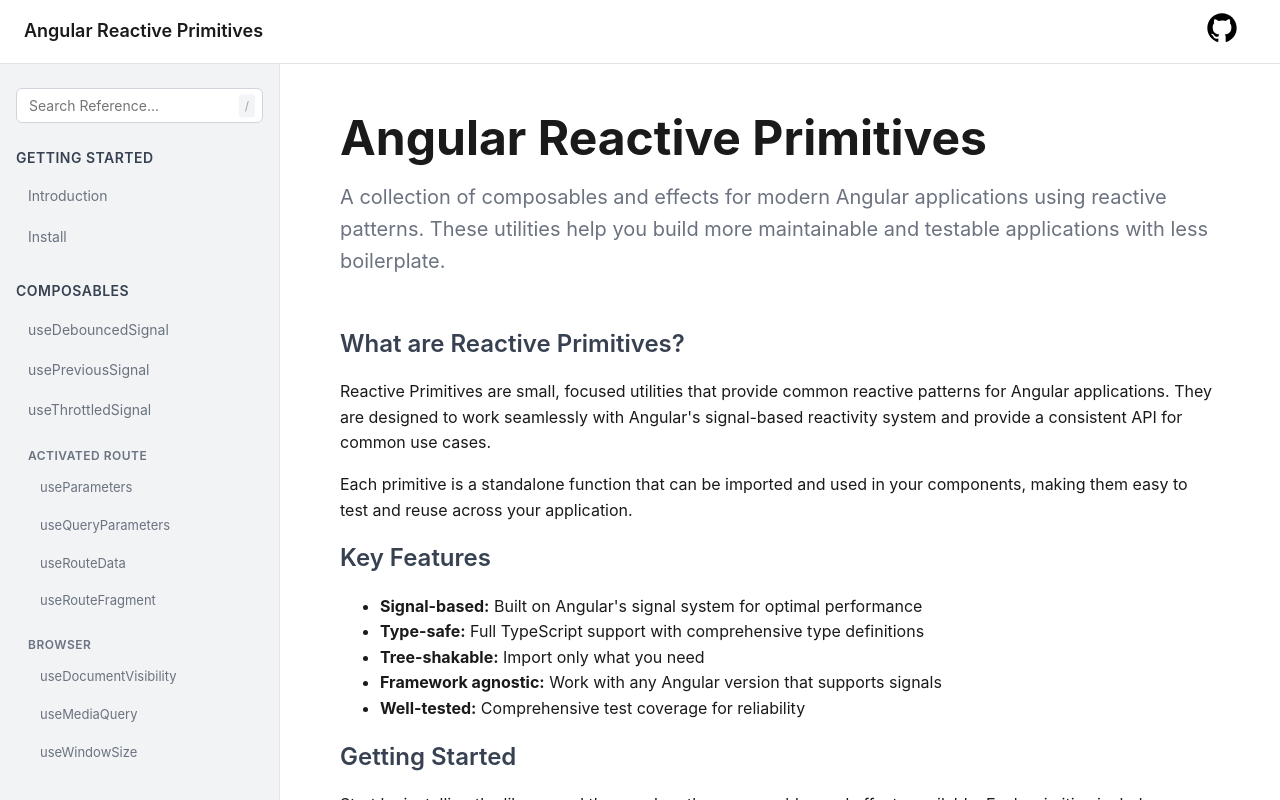
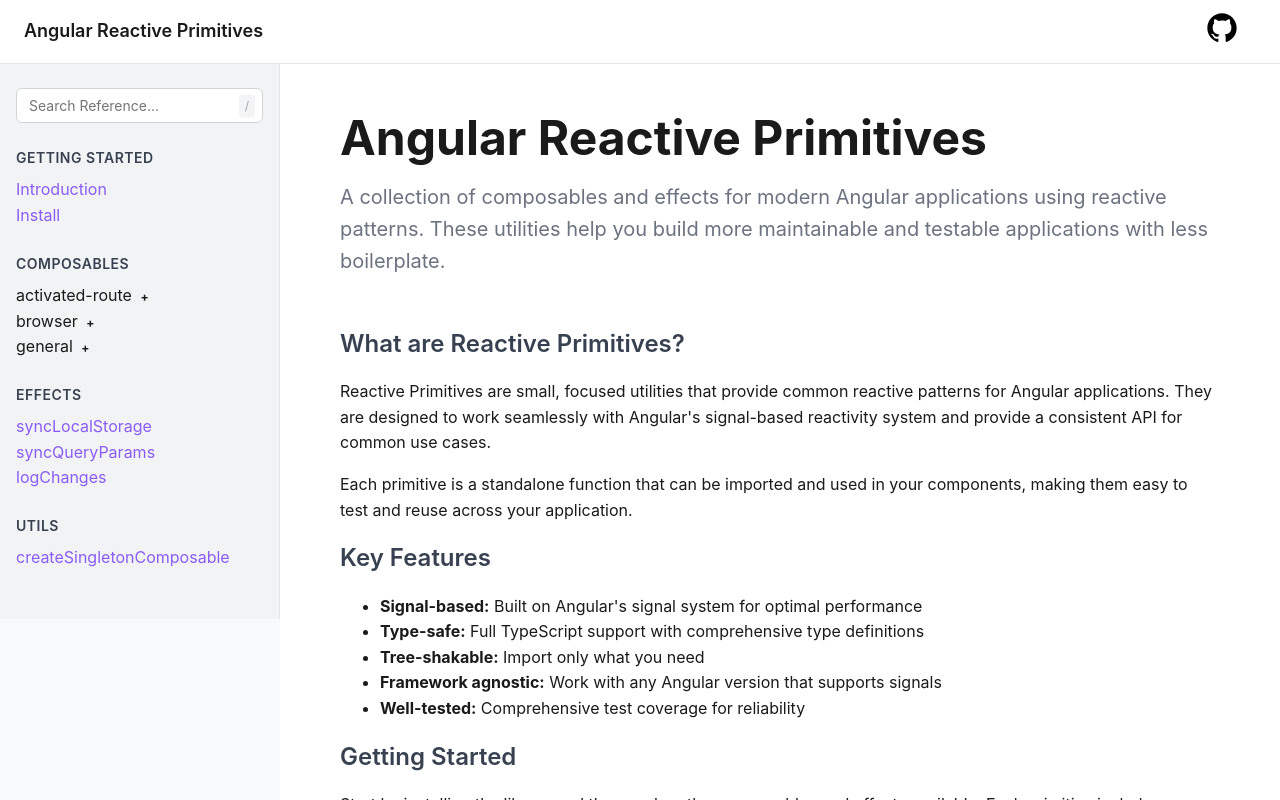
Before and after one commit to neb636/angular-reactive-primitives, an Angular app: page /getting-started/introduction in a window 1280 px wide. Built offline with nearby package versions, Linux system fonts and the light colour scheme.

Commit message:
More changes

```diff
--- /dev/null
+++ b/projects/reference-app/src/app/common/components/navigation-item/navigation-item.component.css
@@ -0,0 +1,10 @@
+.nav-subtitle {
+  cursor: pointer;
+  user-select: none;
+}
+
+.expand-icon {
+  margin-left: 4px;
+  font-size: 12px;
+  font-weight: bold;
+}
--- /dev/null
+++ b/projects/reference-app/src/app/common/components/navigation-item/navigation-item.component.ts
@@ -0,0 +1,73 @@
+import { ChangeDetectionStrategy, Component, computed, input, signal } from '@angular/core';
+import { RouterLink, RouterLinkActive } from '@angular/router';
+import { Route } from '@angular/router';
+
+@Component({
+  selector: 'navigation-item',
+  imports: [RouterLink, RouterLinkActive],
+  template: `
+    @if (!hasChildren()) {
+      <li>
+        <a
+          [routerLink]="fullPath()"
+          routerLinkActive="active"
+          [routerLinkActiveOptions]="{ exact: exactMatch() }"
+        >
+          {{ label() }}
+        </a>
+      </li>
+    } @else {
+      <li class="nav-subsection">
+        <span class="nav-subtitle" (click)="toggleChildren()">
+          {{ label() }}
+          <span class="expand-icon">{{ expandIcon() }}</span>
+        </span>
+        @if (childrenOpen()) {
+          <ul class="nav-sublist">
+            @for (child of route().children; track child.path) {
+              <navigation-item
+                [route]="child"
+                [basePath]="fullPath()"
+              ></navigation-item>
+            }
+          </ul>
+        }
+      </li>
+    }
+  `,
+  styleUrls: ['./navigation-item.component.css'],
+  changeDetection: ChangeDetectionStrategy.OnPush,
+})
+export class NavigationItemComponent {
+  route = input.required<Route>();
+  basePath = input<string>('');
+
+  childrenOpen = signal(false);
+
+  hasChildren = computed(() => {
+    const r = this.route();
+    return !!r.children && r.children.length > 0 && !r.component;
+  });
+
+  fullPath = computed(() => {
+    const base = this.basePath();
+    const path = this.route().path || '';
+    return base ? `${base}/${path}` : path;
+  });
+
+  label = computed(() => {
+    return this.route().title as string || this.route().path || '';
+  });
+
+  exactMatch = computed(() => {
+    return this.fullPath() === '';
+  });
+
+  expandIcon = computed(() => {
+    return this.childrenOpen() ? '−' : '+';
+  });
+
+  toggleChildren() {
+    this.childrenOpen.update(open => !open);
+  }
+}
--- a/projects/reference-app/src/app/common/components/navigation-sidebar/navigation-sidebar.component.ts
+++ b/projects/reference-app/src/app/common/components/navigation-sidebar/navigation-sidebar.component.ts
@@ -1,9 +1,10 @@
 import { ChangeDetectionStrategy, Component } from '@angular/core';
-import { RouterLink, RouterLinkActive } from '@angular/router';
+import { NAVIGATION_ROUTES } from '../../../app.routes';
+import { NavigationItemComponent } from '../navigation-item/navigation-item.component';
 
 @Component({
   selector: 'navigation-sidebar',
-  imports: [RouterLink, RouterLinkActive],
+  imports: [NavigationItemComponent],
   template: `
     <aside class="navigation-sidebar">
       <div class="search-container">
@@ -12,109 +13,30 @@ import { RouterLink, RouterLinkActive } from '@angular/router';
       </div>
 
       <nav class="doc-nav">
-        <div class="nav-section">
-          <h3 class="nav-title">Getting started</h3>
-          <ul class="nav-list">
-            <li>
-              <a
-                routerLink="/"
-                routerLinkActive="active"
-                [routerLinkActiveOptions]="{ exact: true }"
-                >Introduction</a
-              >
-            </li>
-            <li><a routerLink="/install" routerLinkActive="active">Install</a></li>
-          </ul>
-        </div>
-
-        <div class="nav-section">
-          <h3 class="nav-title">Composables</h3>
-          <ul class="nav-list">
-            <li>
-              <a routerLink="/composables/use-debounced-signal" routerLinkActive="active"
-                >useDebouncedSignal</a
-              >
-            </li>
-            <li>
-              <a routerLink="/composables/use-previous-signal" routerLinkActive="active"
-                >usePreviousSignal</a
-              >
-            </li>
-            <li>
-              <a routerLink="/composables/use-throttled-signal" routerLinkActive="active"
-                >useThrottledSignal</a
-              >
-            </li>
-            <li class="nav-subsection">
-              <span class="nav-subtitle">Activated Route</span>
-              <ul class="nav-sublist">
-                <li>
-                  <a routerLink="/composables/use-parameters" routerLinkActive="active"
-                    >useParameters</a
-                  >
-                </li>
-                <li>
-                  <a routerLink="/composables/use-query-parameters" routerLinkActive="active"
-                    >useQueryParameters</a
-                  >
-                </li>
-                <li>
-                  <a routerLink="/composables/use-route-data" routerLinkActive="active"
-                    >useRouteData</a
-                  >
-                </li>
-                <li>
-                  <a routerLink="/composables/use-route-fragment" routerLinkActive="active"
-                    >useRouteFragment</a
-                  >
-                </li>
-              </ul>
-            </li>
-            <li class="nav-subsection">
-              <span class="nav-subtitle">Browser</span>
-              <ul class="nav-sublist">
-                <li>
-                  <a routerLink="/composables/use-document-visibility" routerLinkActive="active"
-                    >useDocumentVisibility</a
-                  >
-                </li>
-                <li>
-                  <a routerLink="/composables/use-media-query" routerLinkActive="active"
-                    >useMediaQuery</a
-                  >
-                </li>
-                <li>
-                  <a routerLink="/composables/use-window-size" routerLinkActive="active"
-                    >useWindowSize</a
-                  >
-                </li>
-              </ul>
-            </li>
-          </ul>
-        </div>
-
-        <div class="nav-section">
-          <h3 class="nav-title">Effects</h3>
-          <ul class="nav-list">
-            <li>
-              <a routerLink="/effects/log-changes" routerLinkActive="active">logChanges</a>
-            </li>
-            <li>
-              <a routerLink="/effects/sync-local-storage" routerLinkActive="active"
-                >syncLocalStorage</a
-              >
-            </li>
-            <li>
-              <a routerLink="/effects/sync-query-params" routerLinkActive="active"
-                >syncQueryParams</a
-              >
-            </li>
-          </ul>
-        </div>
+        @for (section of NAVIGATION_ROUTES; track section.path) {
+          <div class="nav-section">
+            <h3 class="nav-title">{{ getSectionTitle(section.path) }}</h3>
+            <ul class="nav-list">
+              @for (item of section.children; track item.path) {
+                <navigation-item [route]="item" [basePath]="section.path || ''"></navigation-item>
+              }
+            </ul>
+          </div>
+        }
       </nav>
     </aside>
   `,
   styleUrls: ['./navigation-sidebar.component.css'],
   changeDetection: ChangeDetectionStrategy.OnPush,
 })
-export class NavigationSidebarComponent {}
+export class NavigationSidebarComponent {
+  readonly NAVIGATION_ROUTES = NAVIGATION_ROUTES;
+
+  getSectionTitle(path: string | undefined): string {
+    if (!path) return '';
+    return path
+      .split('-')
+      .map((word) => word.charAt(0).toUpperCase() + word.slice(1))
+      .join(' ');
+  }
+}
```
